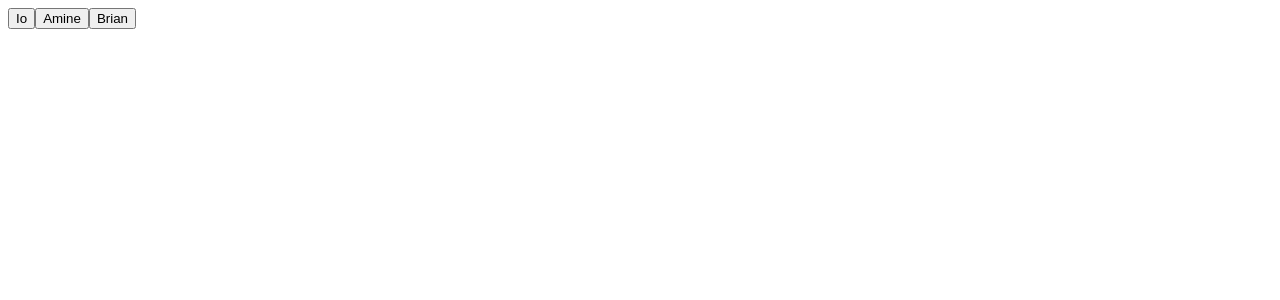
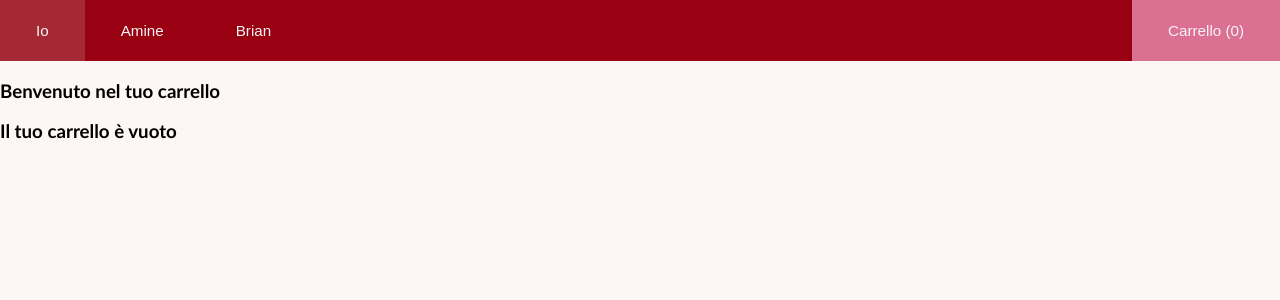
Before and after one commit to BenMousaAmine/Ex-redux, a React (Create React App) app: page /cart in a window 1280 px wide. Before the commit this address had no page. Shown: the top 300 px of the page. Built offline with nearby package versions, Linux system fonts and the light colour scheme.

Commit message:
Add cart and some css

```diff
--- a/src/App.js
+++ b/src/App.js
@@ -1,7 +1,8 @@
-import { createBrowserRouter, Route, RouterProvider, Routes } from "react-router-dom"
+import { Route, Routes } from "react-router-dom"
 import ProductsList from "./components/productsList"
 import ProductDetail from "./components/productDetail"
 import Navbar from "./components/navbar"
+import Cart from "./components/cart"
 
 // const router = createBrowserRouter([
 //   {
@@ -21,6 +22,7 @@ const App = () => {
       <Routes>
         <Route path="/products" element={<ProductsList />} />
         <Route path="/products/:id" element={<ProductDetail />} />
+        <Route path="/cart/" element={<Cart />} />
       </Routes>
     </>
   )
--- a/src/components/Navbar.js
+++ b/src/components/Navbar.js
@@ -1,19 +1,28 @@
+import { useSelector } from "react-redux";
 import { Link } from "react-router-dom";
+import { getCart } from "../store/slice/cartSlice";
 
 const Navbar = () => {
+  const cart = useSelector(getCart);
+  console.log(cart)
   return (
     <>
-      <Link to={'/products/'}>
+      <div className="navigation">
+        <Link to={"/products/"}>
           <button>Io</button>
         </Link>
-      <Link to={'/products/'}>
+        <Link to={"/products/"}>
           <button>Amine</button>
         </Link>
-      <Link to={'/products/'}>
+        <Link to={"/products/"}>
           <button>Brian</button>
         </Link>
+        <Link to={"/cart/"}>
+          <button className="rightli">Carrello ({cart.data.length})</button>
+        </Link>
+      </div>
     </>
-  )
-}
+  );
+};
 
 export default Navbar;
--- /dev/null
+++ b/src/components/cart.js
@@ -0,0 +1,30 @@
+import { useDispatch, useSelector } from "react-redux"
+import { getCart, deleteCart, loadCart } from "../store/slice/cartSlice"
+import { useEffect } from "react"
+
+const Cart = () => {
+  const cart = useSelector(getCart)
+  const dispatch = useDispatch()
+
+  useEffect(() => {
+    dispatch(loadCart());
+  }, []);
+
+  return (
+    <>
+      <h3>Benvenuto nel tuo carrello</h3>
+
+        <div>
+        {cart.data.length > 0 ? cart.data.map((p) => (
+          <div key={p.id}>
+            <h4>{p.title}</h4>
+            <p>{p.price}</p>
+            <p>{ p.quantity }</p>
+            <button onClick={() => dispatch(deleteCart(p.id))}>Cancella</button>
+          </div>)) : <h3>Il tuo carrello è vuoto</h3>}
+        </div>
+    </>
+  )
+}
+
+export default Cart
--- a/src/components/productDetail.js
+++ b/src/components/productDetail.js
@@ -1,9 +1,12 @@
 import { useParams } from "react-router-dom";
 import { useEffect, useState } from "react";
+import { useDispatch } from "react-redux";
+import {addCart} from "../store/slice/cartSlice"
 
 const ProductDetail = () => {
   const { id } = useParams();
   const [product, setProduct] = useState([])
+  const dispatch = useDispatch()
 
 
 
@@ -15,7 +18,13 @@ const ProductDetail = () => {
       setProduct(data)
     }
     fetchData()
-}, [])
+  }, [])
+
+  const handleCart = (e) => {
+    e.preventDefault();
+
+    dispatch(addCart(product))
+  }
 
   return (<>
     <h1>{product?.title}</h1>
@@ -24,6 +33,7 @@ const ProductDetail = () => {
     <p>{product?.description}</p>
 
     <p>{product?.price}</p>
+    <button onClick={handleCart}>Add to cart</button>
   </>)
 }
 
--- a/src/components/productsList.js
+++ b/src/components/productsList.js
@@ -1,14 +1,16 @@
 import { useState, useEffect } from "react";
-import { useDispatch, useSelector } from "react-redux"
+import { useDispatch, useSelector } from "react-redux";
 import { Link } from "react-router-dom";
-import { getAllProducts, fetchAllProducts } from "../store/slice/productsSlice"
+import { getAllProducts, fetchAllProducts } from "../store/slice/productsSlice";
+import { addCart } from "../store/slice/cartSlice";
+
 import Loading from "./loading";
 
 const ProductsList = () => {
   const dispatch = useDispatch();
   const [limit, setLimit] = useState(10);
 
-  const products = useSelector(getAllProducts)
+  const products = useSelector(getAllProducts);
 
   useEffect(() => {
     dispatch(fetchAllProducts(limit));
@@ -17,8 +19,6 @@ const ProductsList = () => {
   const handleLimit = (e) => {
     setLimit(e.target.value);
   };
-
-  console.log(products.loading)
 
   return (
     <div className="div">
@@ -34,33 +34,44 @@ const ProductsList = () => {
         <option value={90}> 90 </option>
         <option value={100}> 100 </option>
       </select>
-      <div> {products.loading ? <Loading/> :
-        products.error ? <h3>Suca</h3> :
-          <div>
-            {
-              products.data.map((p) => (
-                <Card key={p.id} props={p} />
-              ))}
-          </div>}
+      <div>
+        {" "}
+        {products.loading ? (
+          <Loading />
+        ) : products.error ? (
+          <h3>Suca</h3>
+        ) : (
+          <div className="listCards">
+            {products.data.map((p) => (
+              <div key={p.id} className="card">
+                <Card props={p} dispatch={dispatch} />
+              </div>
+            ))}
+          </div>
+        )}
       </div>
     </div>
-  )
-}
+  );
+};
 
 export default ProductsList;
 
-
-const Card = ({ props }) => {
-  const [toggle, setToggle] = useState(false)
+const Card = ({ props, dispatch }) => {
   return (
     <>
-      <h3 onClick={() => setToggle(!toggle)}> {props.title} </h3>
-      {toggle && <><p> {props.description} </p><p> {props.id} </p></>}
+      <h2>{props.brand}</h2>
+      <h3> {props.title} </h3>
 
-      <Link to={'/products/' + props.id}>
+      <img src={props.thumbnail} alt="" />
+      <p> {props.description} </p>
+      <p> {props.price} €</p>
+
+      <Link to={"/products/" + props.id}>
         <button>Dettaglio</button>
       </Link>
-
+      <button onClick={() => dispatch(addCart(props))}>
+        Aggiungi al carrello
+      </button>
     </>
-  )
-}
+  );
+};
--- a/src/index.css
+++ b/src/index.css
@@ -3,23 +3,23 @@
   width: 5vmin;
   border-radius: 50%;
   display: flex;
-  background-color: red;
-  animation: spin 1s infinite linear;
+  background-color: #990011;
+  animation: spin 2s infinite;
 }
 
 .loader::after {
-  content: '';
+  content: "";
   box-sizing: border-box;
   position: absolute;
   left: 50%;
   top: 50%;
   border: 2.5vmin solid;
-  border-color: transparent blue;
+  border-color: palevioletred;
   border-radius: 50%;
-  transform: translate(-50%, -50%);
+  /* transform: translate(-50%, -50%); */
 }
 
-@keyframes spin{
+@keyframes spin {
   0% {
     transform: rotate(0deg);
   }
@@ -27,20 +27,6 @@
     transform: rotate(360deg);
   }
 }
-
-/* .loader-inner {
-  border-radius: 70% 0% 0% 70%;
-  height: 100%;
-  width: 100%;
-  background-color: blue;
-}
-
-.loader-inner2 {
-  border-radius: 0% 50% 50% 0%;
-  height: 100%;
-  width: 100%;
-  background-color: orange;
-} */
 
 .loader-container {
   position: absolute;
@@ -50,3 +36,76 @@
   left: 50%;
   text-align: center;
 }
+
+body {
+  background-color: #FCF6F5;
+  font-family: "Gill Sans", "Gill Sans MT", Calibri, "Trebuchet MS", sans-serif;
+  margin: 0;
+  padding: 0;
+  height: 100dvh;
+  width: 100dvw;
+}
+
+.navigation {
+  background-color: #990011;
+}
+
+.navigation button {
+  border-style: none;
+  background-color: #990011;
+  color: whitesmoke;
+  font-size: 95%;
+  font-weight: 400px;
+  margin: 0;
+  padding: 22px 36px;
+}
+
+.navigation button:hover {
+  background-color: #a52934;
+}
+
+.navigation .rightli {
+  background-color: palevioletred;
+  float: right;
+}
+
+.listCards {
+  display: flex;
+  flex-wrap: wrap;
+  justify-content: space-between;
+  margin: 20px;
+}
+
+.card {
+  width: 24%;
+  margin-bottom: 20px;
+  background-color: rgba(70, 49, 49, 0.3);
+  border: 1px solid #ccc;
+  border-radius: 5px;
+  padding: 10px;
+  box-sizing: border-box;
+}
+
+.card img{
+  max-width: 100%;
+  height: auto;
+  border-radius: 5px;
+  margin-bottom: 10px;
+}
+
+.div select{
+  appearance: none;
+  background-color: transparent;
+  border: none;
+  padding: 0 1em 0 0;
+  margin: 0;
+  width: 100%;
+  font-family: inherit;
+  font-size: inherit;
+  cursor: inherit;
+  line-height: inherit;
+  &::-ms-expand {
+    display: none;
+  }
+  outline: none;
+}
--- /dev/null
+++ b/src/store/slice/cartSlice.js
@@ -0,0 +1,47 @@
+import { createSlice, nanoid } from "@reduxjs/toolkit";
+
+const cartSlice = createSlice({
+  name: "cart",
+  initialState: { data: [] },
+  reducers: {
+    addCart: {
+      reducer: (state, { payload }) => {
+        const existingItem = state.data.find((item) => item.id === payload.id);
+        state.data = existingItem
+          ? [
+              ...state.data.filter((item) => item.id !== payload.id),
+              {
+                ...existingItem,
+                quantity: existingItem.quantity + 1,
+                id: nanoid()
+              },
+            ]
+          : [...state.data, payload];
+        localStorage.setItem("cart", JSON.stringify(state.data));
+      },
+      prepare: (product) => ({
+        payload: {
+          ...product,
+          quantity: 1,
+        },
+      }),
+    },
+    loadCart: (state) => {
+      state.data = localStorage.getItem("cart")
+        ? JSON.parse(localStorage.getItem("cart"))
+        : [];
+    },
+    deleteCart: (state, { payload }) => {
+      state.data = state.data.filter((item) => item.id !== payload);
+      localStorage.setItem("cart", JSON.stringify(state.data));
+    },
+  },
+})
+
+export const { addCart, deleteCart, loadCart } = cartSlice.actions;
+
+export const getCart = (s) => {
+  return s.cart;
+}
+
+export default cartSlice.reducer;
--- a/src/store/slice/productsSlice.js
+++ b/src/store/slice/productsSlice.js
@@ -38,12 +38,10 @@ const productsSlice = createSlice({
 
 
 export const getAllProducts = (s) => {
-  console.log(s.products.error)
   return s.products;
 };
 
 export const findProductById = (s, id) => {
-  console.log(s.products.data)
   return s.products.data.find((p) => p.id === id);
 };
 
--- a/src/store/store.js
+++ b/src/store/store.js
@@ -1,10 +1,12 @@
 import { configureStore } from "@reduxjs/toolkit";
 import setProducts from "./slice/productsSlice";
+import setCart from "./slice/cartSlice";
 
 
 const store = configureStore({
   reducer: {
-    products: setProducts
+    products: setProducts,
+    cart: setCart,
   },
 
 });
```
Lines whose indentation alone changed are shown as unchanged.
